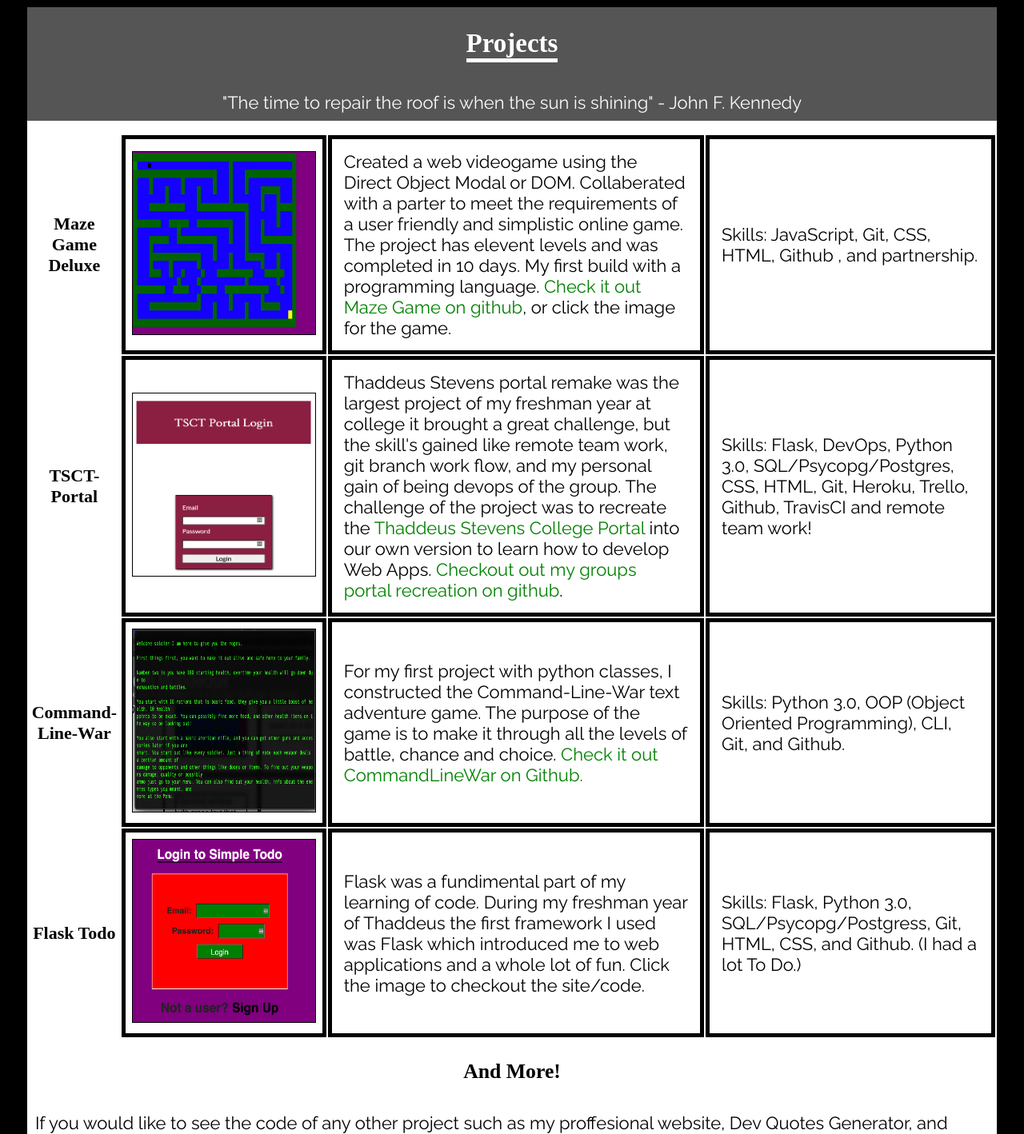
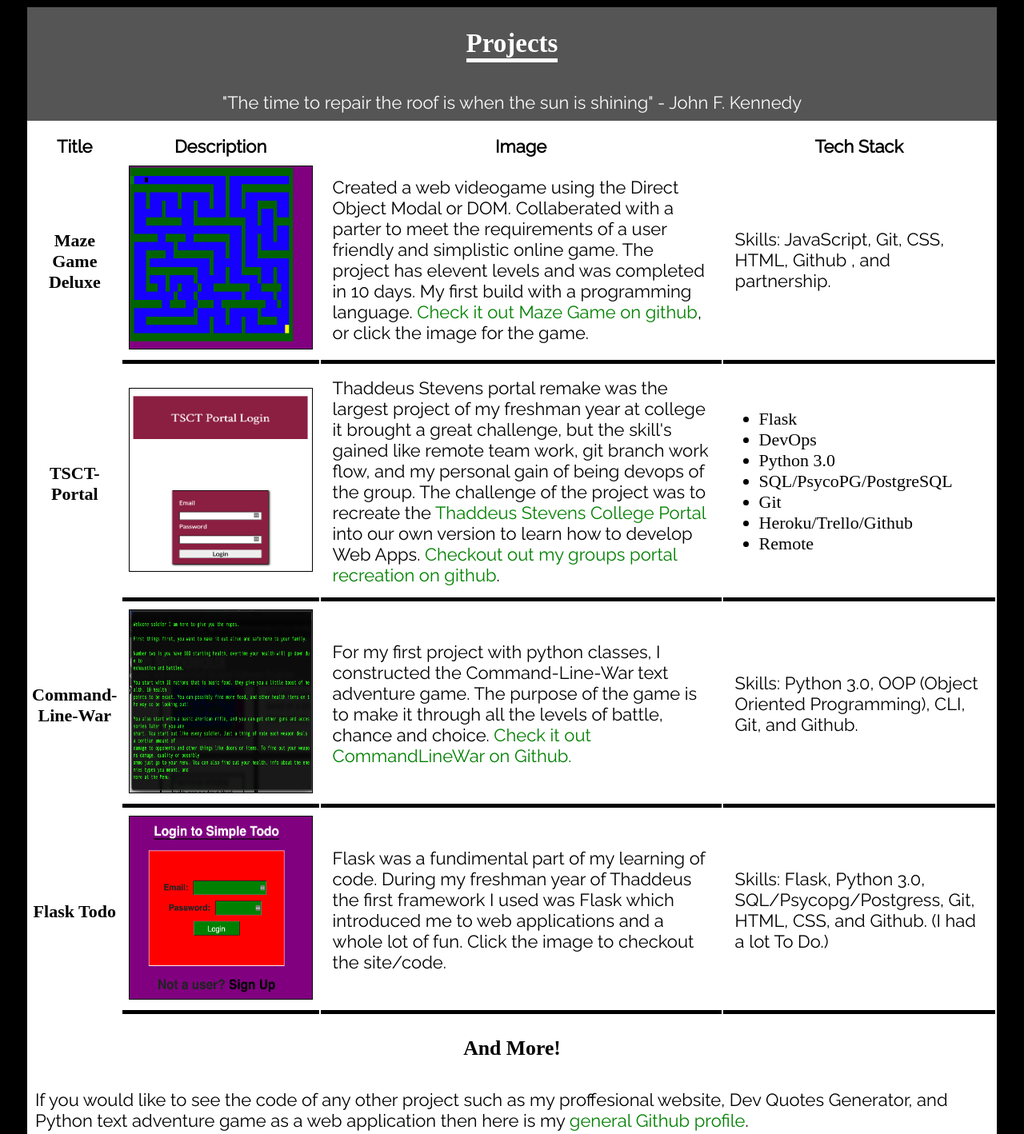
Before and after one commit to Thommond/Thom-Mond-github.io, a PHP site: page / in a window 1280 px wide. Shown: the part 2756-4174 px from the top of the page at 80% size. Run offline with PHP 8.4, Linux system fonts and the light colour scheme; some web fonts are replaced.

Commit message:
More style update related to layout.

```diff
--- a/index.html
+++ b/index.html
@@ -119,6 +119,12 @@
                 </div>
 
                 <tbody>
+                  <tr class='headings'>
+                    <th>Title</th>
+                    <th>Description</th>
+                    <th>Image</th>
+                    <th>Tech Stack</th>
+                  </tr>
 
                   <tr>
                     <th><h4>Maze Game Deluxe</h4></th>
@@ -145,8 +151,17 @@
                           Web Apps. <a href="https://github.com/Thommond/tsct-portal">Checkout out my groups portal recreation on github</a>.
                         </p>
                     </td>
-                    <td class='responsive-td' ><p>Skills: Flask, DevOps, Python 3.0, SQL/Psycopg/Postgres, CSS, HTML, Git, Heroku, Trello, Github, TravisCI and
-                    remote team work!</p></td>
+                    <td class='responsive-td' >
+                      <ul class='techStack'>
+                        <li>Flask</li>
+                        <li>DevOps</li>
+                        <li>Python 3.0</li>
+                        <li>SQL/PsycoPG/PostgreSQL</li>
+                        <li>Git</li>
+                        <li>Heroku/Trello/Github</li>
+                        <li>Remote</li>
+                      </ul>
+                    </td>
                   </tr>
 
                   <tr>
--- a/style.css
+++ b/style.css
@@ -316,6 +316,9 @@ Making header 'sticky' on scroll
   padding: 5px;
 }
 
+.techStack {
+  list-style: disc;
+}
 
 .sticky + .content {
   padding-top: 102px;
@@ -374,7 +377,7 @@ ul {
 }
 
  td {
-  border: 5px solid black;
+  border-bottom: 5px solid black;
   padding: 5px;
 }
 
@@ -492,6 +495,10 @@ Responsive styles
     cursor: pointer;
   }
 
+  .headings {
+    display: none;
+  }
+
   #background {
     display: none;
   }
```
